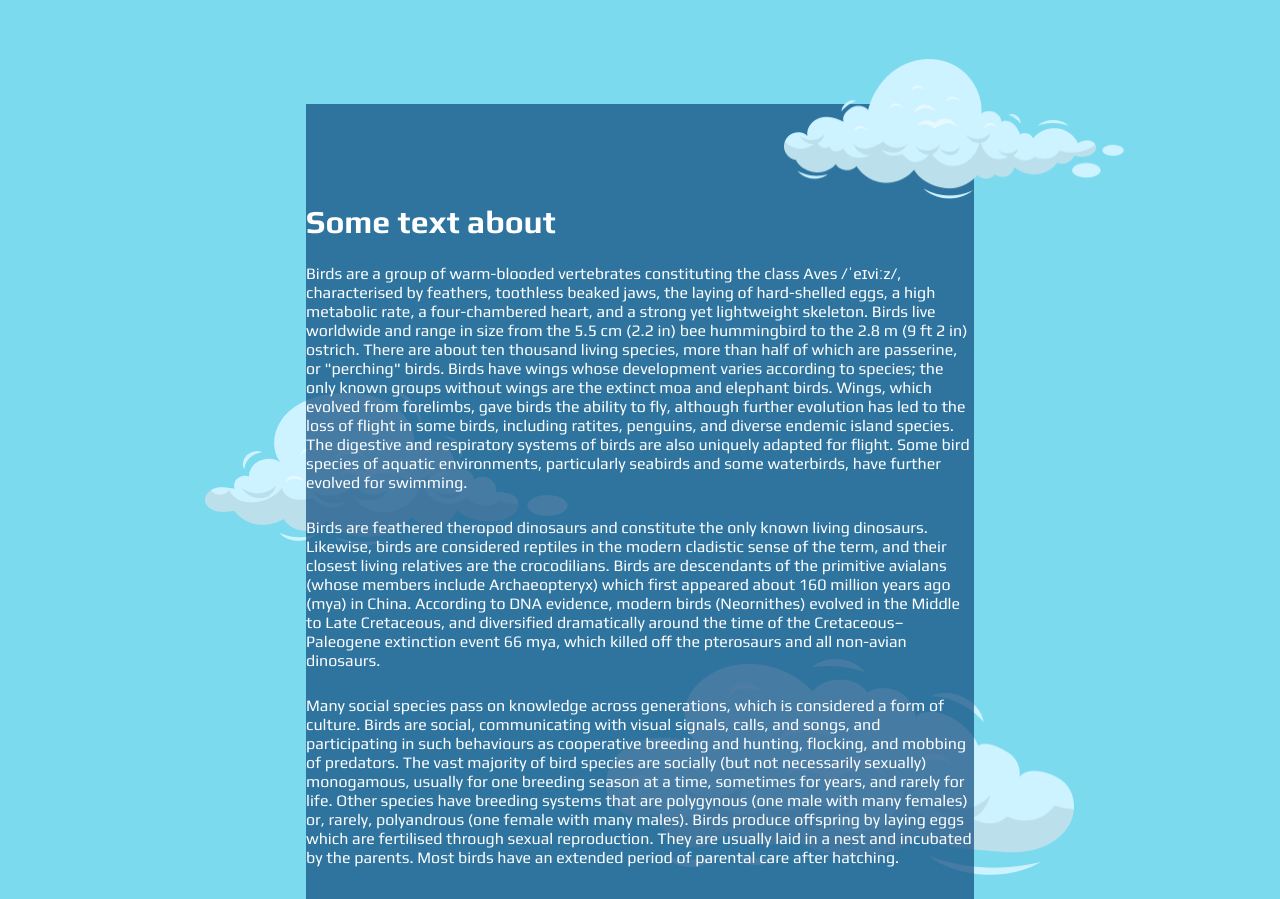
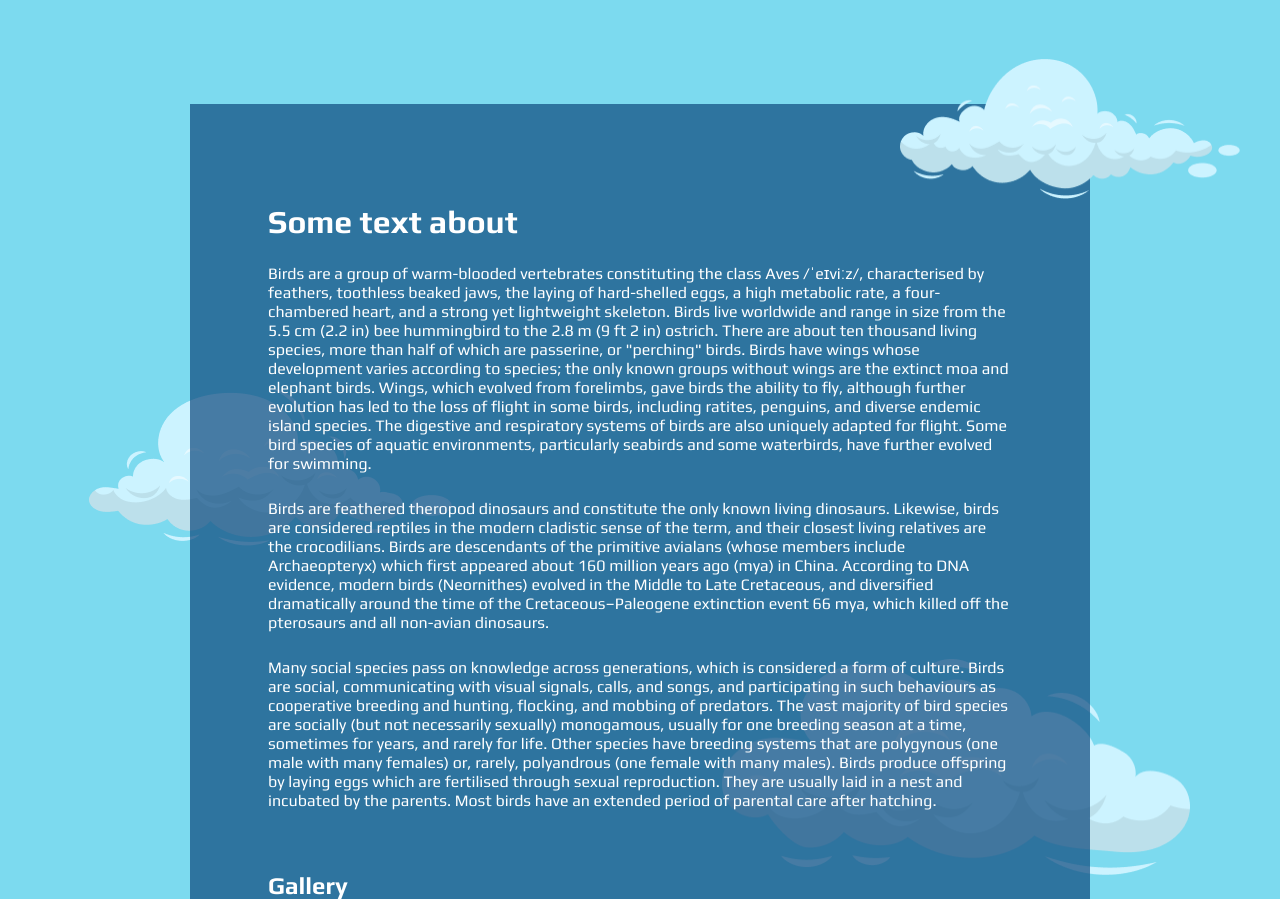
Before and after one commit to kentich/Homework5, a plain HTML site: page homework5/index.html in a window 1280 px wide. Shown: the top 899 px of the page. Drawn offline with Linux system fonts and the light colour scheme.

Commit message:
Add files via upload

```diff
--- a/homework5/style.css
+++ b/homework5/style.css
@@ -6,9 +6,7 @@
 
 body {
     background-color: #7CDAEF;
-    padding-left: 306px;
     padding-top: 104px;
-    padding-right: 306px;
 }
 
 .container {
@@ -22,14 +20,10 @@ body {
 
 .blue {
     font-family: 'Play', sans-serif;
-    max-width: 743px;
-    margin: auto;
     color: white;
     padding-bottom: 176px;
-}
-
-h1 {
-    padding-bottom: 24px;
+    padding-left: 78px;
+    padding-right: 79px;
 }
 
 .group2 {
@@ -62,6 +56,10 @@ h1 {
     padding-bottom: 26px;
 }
 
+h1 {
+    padding-bottom: 24px;
+}
+
 .blue h2 {
     padding-top: 36px;
     padding-bottom: 51px;
```
